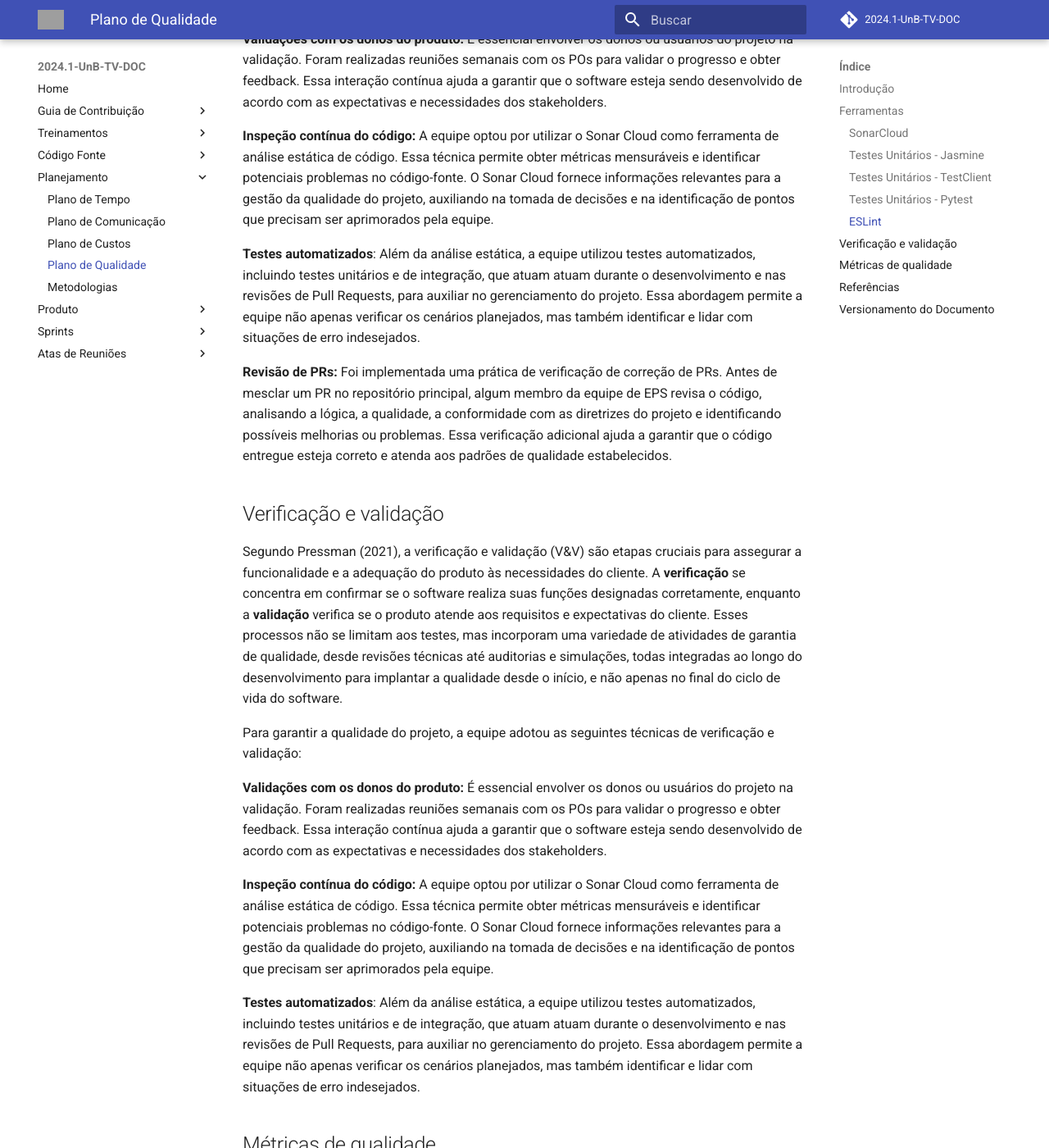
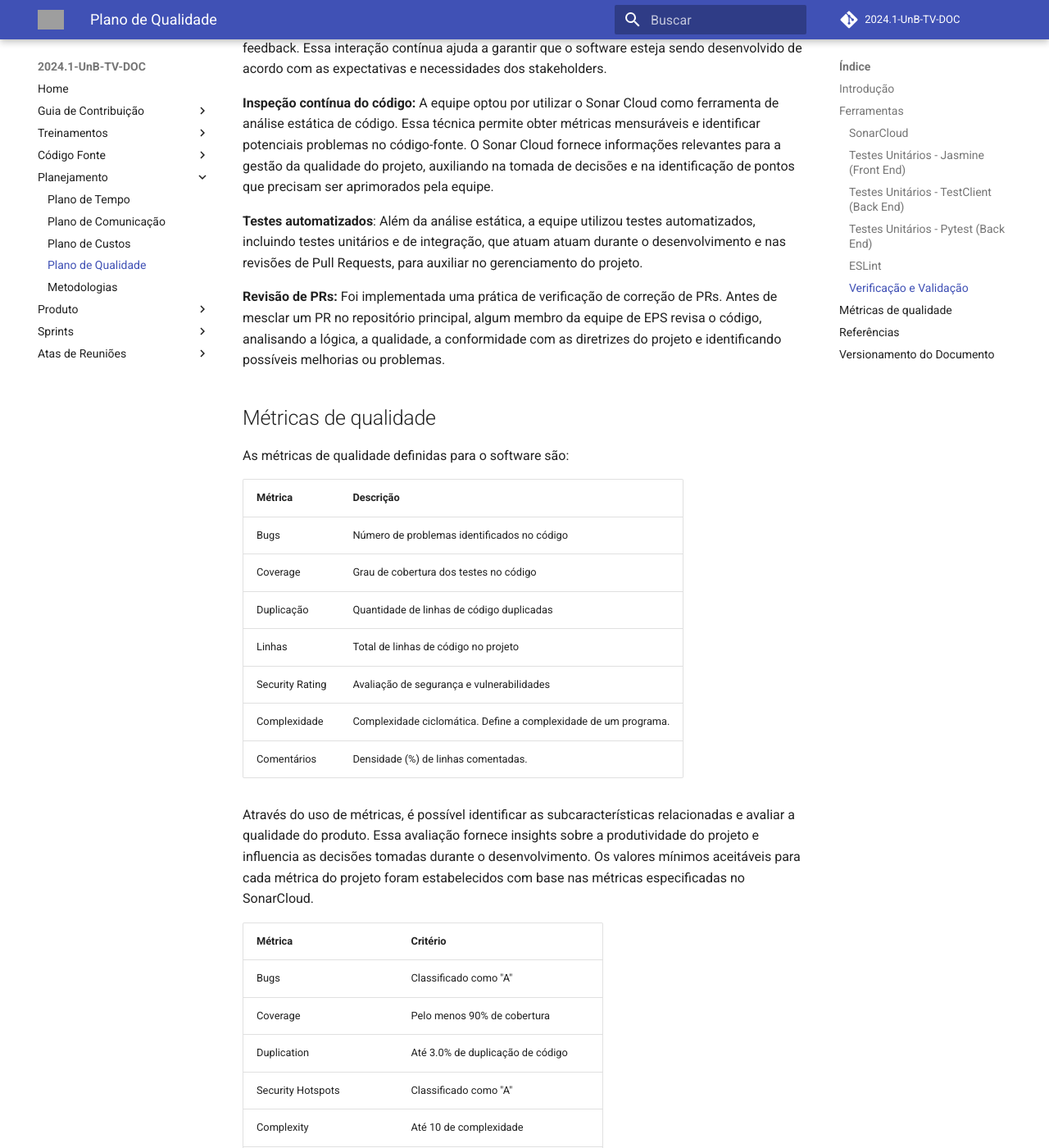
Before and after one commit to fga-eps-mds/2024.1-UnB-TV-DOC, an MkDocs documentation site: the page built from docs/planejamento/PlanoQualidade.md, in a window 1280 px wide and 1400 px high, scrolled down 1835 px. Shown: the whole window at 82% size. Built offline with MkDocs 1.6.1 and Material for MkDocs 9.7.7, drawn with Linux system fonts in a browser that asks for light colours; comment, search, counter and statistics services are not loaded; some of the changed text lies outside the part shown; grey boxes are pictures that could not be loaded.

Commit message:
Update PlanoQualidade.md

```diff
--- a/docs/planejamento/PlanoQualidade.md
+++ b/docs/planejamento/PlanoQualidade.md
@@ -1,25 +1,24 @@
 ## Introdução
 
-A qualidade de software pode ser definida como "uma gestão de qualidade efetiva aplicada de modo a criar um produto útil que forneça valor mensurável para aqueles que o produzem e para aqueles que o utilizam" (PRESSMAN, 2021, pg. 312). Neste documento, são apresentadas as ferramentas utilizadas para garantir a qualidade do projeto durante o seu desenvolvimento, além da análise de métricas para estabelecer critérios de qualidade.
-
+A qualidade de software pode ser definida como uma gestão de qualidade efetiva aplicada de modo a criar um produto útil que forneça valor mensurável para aqueles que o produzem e para aqueles que o utilizam. Neste documento, são apresentadas as ferramentas utilizadas para garantir a qualidade do projeto durante o seu desenvolvimento, além da análise de métricas para estabelecer critérios de qualidade.
 
 ## Ferramentas
 
 ### SonarCloud
 
-O SonarCloud é uma ferramenta amplamente empregada para coletar métricas e indicadores técnicos, permitindo o monitoramento da qualidade do código. Durante o desenvolvimento do projeto, métricas foram capturadas após cada Pull Request submetido. Essas métricas foram combinadas para calcular os aspectos relevantes de qualidade do código, com foco na confiabilidade e manutenibilidade. Esses dados são cruciais para orientar o planejamento de melhorias contínuas, visando garantir um código confiável e de fácil manutenção.
+O SonarCloud é uma ferramenta amplamente empregada para coletar métricas e indicadores técnicos, permitindo o monitoramento da qualidade do código. Durante o desenvolvimento do projeto, métricas seão capturadas após cada PR. Essas métricas foram combinadas para calcular os aspectos relevantes de qualidade do código, com foco na confiabilidade e manutenibilidade. Esses dados são cruciais para orientar o planejamento de melhorias contínuas, visando garantir um código confiável e de fácil manutenção.
 
-### Testes Unitários - Jasmine
+### Testes Unitários - Jasmine (Front End)
 
 Jasmine é um framework open source para a realização de testes unitários a partir de códigos que utilizam da linguagem JavaScript. O Jasmine tem como característica a sua fácil utilização e a independencia de outros frameworks. No projeto utilizaremos o Jasmine para realizar testes no front-end.
 
-A meta principal dos testes não é necessariamente provar a total correção de um software, mas identificar e corrigir defeitos potenciais. Apesar das limitações teóricas, é importante que cada comando no código seja examinado e que as atribuições de valor às variáveis sejam rigorosamente verificadas para garantir a funcionalidade e a confiabilidade do software em desenvolvimento (DELAMARO, 2016). Os testes unitários são testes automatizados cujo objetivo é verificar o desempenho de partes isoladas de código em um sistema maior.
+A meta principal dos testes não é necessariamente provar a total correção de um software, mas identificar e corrigir defeitos potenciais. Apesar das limitações teóricas, é importante que cada comando no código seja examinado e que as atribuições de valor às variáveis sejam rigorosamente verificadas para garantir a funcionalidade e a confiabilidade do software em desenvolvimento. Os testes unitários são testes automatizados cujo objetivo é verificar o desempenho de partes isoladas de código em um sistema maior.
 
-### Testes Unitários - TestClient
+### Testes Unitários - TestClient (Back End)
 
 Ferramenta muito utilizada para testagem do framework FastAPI. Tem como característica ser de fácil utilização. Será usado pela equipe para a realização de testes unitários no back-end.
 
-### Testes Unitários - Pytest
+### Testes Unitários - Pytest (Back End)
 
 Para assegurar a qualidade e a robustez do sistema, a equipe empregou o Pytest no backend para a execução de testes unitários. O Pytest, uma ferramenta de teste unitário gratuita e de código aberto, é focado na comunidade e adequado para o desenvolvimento em Python. Ele é amplamente utilizado para testar código Python e é compatível com várias ferramentas e frameworks populares no ecossistema Python.
 
@@ -27,31 +26,19 @@
 
 O ESLint é uma ferramenta muito utilizada para fazer a verificação e análise estática de código JavaScript. Ela ajuda os desenvolvedores a garantir a qualidade do código, ao encontrar e relatar possíveis problemas, erros ou práticas inadequadas de programação. O ESLint disponibiliza várias regras configuráveis, que podem ser personalizadas de acordo com as necessidades do projeto, permitindo a aplicação de padrões de codificação consistentes e melhorando a legibilidade, a manutenibilidade e a interoperabilidade do código-fonte.
 
-egundo Pressman (2021), a verificação e validação (V&V) são etapas cruciais para assegurar a funcionalidade e a adequação do produto às necessidades do cliente. A **verificação** se concentra em confirmar se o software realiza suas funções designadas corretamente, enquanto a **validação** verifica se o produto atende aos requisitos e expectativas do cliente. Esses processos não se limitam aos testes, mas incorporam uma variedade de atividades de garantia de qualidade, desde revisões técnicas até auditorias e simulações, todas integradas ao longo do desenvolvimento para implantar a qualidade desde o início, e não apenas no final do ciclo de vida do software.
+### Verificação e Validação
+
+A verificação e validação (V&V) são etapas cruciais para assegurar a funcionalidade e a adequação do produto às necessidades do cliente. A **verificação** se concentra em confirmar se o software realiza suas funções designadas corretamente, enquanto a **validação** verifica se o produto atende aos requisitos e expectativas do cliente.
 
 Para garantir a qualidade do projeto, a equipe adotou as seguintes técnicas de verificação e validação:
 
-**Validações com os donos do produto:** É essencial envolver os donos ou usuários do projeto na validação. Foram realizadas reuniões semanais com os POs para validar o progresso e obter feedback. Essa interação contínua ajuda a garantir que o software esteja sendo desenvolvido de acordo com as expectativas e necessidades dos stakeholders.
+**Validações com os donos do produto:** É essencial envolver os donos ou usuários do projeto na validação. Serão realizadas reuniões semanais com os POs para validar o progresso e obter feedback. Essa interação contínua ajuda a garantir que o software esteja sendo desenvolvido de acordo com as expectativas e necessidades dos stakeholders.
 
 **Inspeção contínua do código:** A equipe optou por utilizar o Sonar Cloud como ferramenta de análise estática de código. Essa técnica permite obter métricas mensuráveis e identificar potenciais problemas no código-fonte. O Sonar Cloud fornece informações relevantes para a gestão da qualidade do projeto, auxiliando na tomada de decisões e na identificação de pontos que precisam ser aprimorados pela equipe.
 
-**Testes automatizados**: Além da análise estática, a equipe utilizou testes automatizados, incluindo testes unitários e de integração, que atuam atuam durante o desenvolvimento e nas revisões de Pull Requests, para auxiliar no gerenciamento do projeto. Essa abordagem permite a equipe não apenas verificar os cenários planejados, mas também identificar e lidar com situações de erro indesejados.
+**Testes automatizados**: Além da análise estática, a equipe utilizou testes automatizados, incluindo testes unitários e de integração, que atuam atuam durante o desenvolvimento e nas revisões de Pull Requests, para auxiliar no gerenciamento do projeto.
 
-**Revisão de PRs:** Foi implementada uma prática de verificação de correção de PRs. Antes de mesclar um PR no repositório principal, algum membro da equipe de EPS revisa o código, analisando a lógica, a qualidade, a conformidade com as diretrizes do projeto e identificando possíveis melhorias ou problemas. Essa verificação adicional ajuda a garantir que o código entregue esteja correto e atenda aos padrões de qualidade estabelecidos.
-
-
-## Verificação e validação
-
-Segundo Pressman (2021), a verificação e validação (V&V) são etapas cruciais para assegurar a funcionalidade e a adequação do produto às necessidades do cliente. A **verificação** se concentra em confirmar se o software realiza suas funções designadas corretamente, enquanto a **validação** verifica se o produto atende aos requisitos e expectativas do cliente. Esses processos não se limitam aos testes, mas incorporam uma variedade de atividades de garantia de qualidade, desde revisões técnicas até auditorias e simulações, todas integradas ao longo do desenvolvimento para implantar a qualidade desde o início, e não apenas no final do ciclo de vida do software.
-
-Para garantir a qualidade do projeto, a equipe adotou as seguintes técnicas de verificação e validação:
-
-**Validações com os donos do produto:** É essencial envolver os donos ou usuários do projeto na validação. Foram realizadas reuniões semanais com os POs para validar o progresso e obter feedback. Essa interação contínua ajuda a garantir que o software esteja sendo desenvolvido de acordo com as expectativas e necessidades dos stakeholders.
-
-**Inspeção contínua do código:** A equipe optou por utilizar o Sonar Cloud como ferramenta de análise estática de código. Essa técnica permite obter métricas mensuráveis e identificar potenciais problemas no código-fonte. O Sonar Cloud fornece informações relevantes para a gestão da qualidade do projeto, auxiliando na tomada de decisões e na identificação de pontos que precisam ser aprimorados pela equipe.
-
-**Testes automatizados**: Além da análise estática, a equipe utilizou testes automatizados, incluindo testes unitários e de integração, que atuam atuam durante o desenvolvimento e nas revisões de Pull Requests, para auxiliar no gerenciamento do projeto. Essa abordagem permite a equipe não apenas verificar os cenários planejados, mas também identificar e lidar com situações de erro indesejados.
-
+**Revisão de PRs:** Foi implementada uma prática de verificação de correção de PRs. Antes de mesclar um PR no repositório principal, algum membro da equipe de EPS revisa o código, analisando a lógica, a qualidade, a conformidade com as diretrizes do projeto e identificando possíveis melhorias ou problemas.
 
 ## Métricas de qualidade
 
@@ -64,28 +51,31 @@
 | Duplicação       | Quantidade de linhas de código duplicadas     |
 | Linhas           | Total de linhas de código no projeto          |
 | Security Rating  | Avaliação de segurança e vulnerabilidades     |
+| Complexidade  | Complexidade ciclomática. Define a complexidade de um programa. |
+| Comentários  | Densidade (%) de linhas comentadas.     |
 
 Através do uso de métricas, é possível identificar as subcaracterísticas relacionadas e avaliar a qualidade do produto. Essa avaliação fornece insights sobre a produtividade do projeto e influencia as decisões tomadas durante o desenvolvimento. Os valores mínimos aceitáveis para cada métrica do projeto foram estabelecidos com base nas métricas especificadas no SonarCloud.
 
 | Métrica           | Critério                         |
 | ----------------- | -------------------------------- |
-| Coverage          | Pelo menos 80% de cobertura      |
 | Bugs              | Classificado como "A"            |
+| Coverage          | Pelo menos 90% de cobertura      |
+| Duplication       | Até 3.0% de duplicação de código |
 | Security Hotspots | Classificado como "A"            |
-| Duplication       | Até 3.0% de duplicação de código |
-
+| Complexity       | Até 10 de complexidade |
+| Comment Lines Density (%)       | Até 30% de densidade de comentários |
 
 ## Referências
 
-- Qualidade de Software. Disponível em: <https://www.devmedia.com.br/qualidade-de-software-engenharia-de-software-29/18209>. Acesso em 05 julho. 2024
+> Qualidade de Software. Disponível em: <https://www.devmedia.com.br/qualidade-de-software-engenharia-de-software-29/18209>. Acesso em 05 julho. 2024
 
-- ISO/IEC 25010. ISO 25000. Software and data quality. 2011. Disponível em: <https://iso25000.com/index.php/en/iso-25000-standards/iso-25010>. Acesso em 04 julho. 2024
+> ISO/IEC 25010. ISO 25000. Software and data quality. 2011. Disponível em: <https://iso25000.com/index.php/en/iso-25000-standards/iso-25010>. Acesso em 04 julho. 2024
 
-- ENGSOFTMODERNA. Engenharia de Software Moderna. Disponível em: <https://engsoftmoderna.info/>. Acesso em 04 julho. 2024
+> ENGSOFTMODERNA. Engenharia de Software Moderna. Disponível em: <https://engsoftmoderna.info/>. Acesso em 04 julho. 2024
 
-- PRESSMAN, Roger S.; MAXIM, Bruce R. Engenharia de software. Grupo A, 2021. E-book. ISBN 9786558040118. Disponível em: <https://integrada.minhabiblioteca.com.br/#/books/9786558040118/>. Acesso em 06 julho. 2024
+> PRESSMAN, Roger S.; MAXIM, Bruce R. Engenharia de software. Grupo A, 2021. E-book. ISBN 9786558040118. Disponível em: <https://integrada.minhabiblioteca.com.br/#/books/9786558040118/>. Acesso em 06 julho. 2024
 
-- DELAMARO, Marcio. Introdução ao Teste de Software. Grupo GEN, 2016. E-book. ISBN 9788595155732. Disponível em: <https://integrada.minhabiblioteca.com.br/#/books/9788595155732/>. Acesso em 06 julho. 2024
+> DELAMARO, Marcio. Introdução ao Teste de Software. Grupo GEN, 2016. E-book. ISBN 9788595155732. Disponível em: <https://integrada.minhabiblioteca.com.br/#/books/9788595155732/>. Acesso em 06 julho. 2024
 
 
 ##  Versionamento do Documento
```
Also changed, not shown: other parts of docs/planejamento/PlanoQualidade.md (+1 -0 lines).
